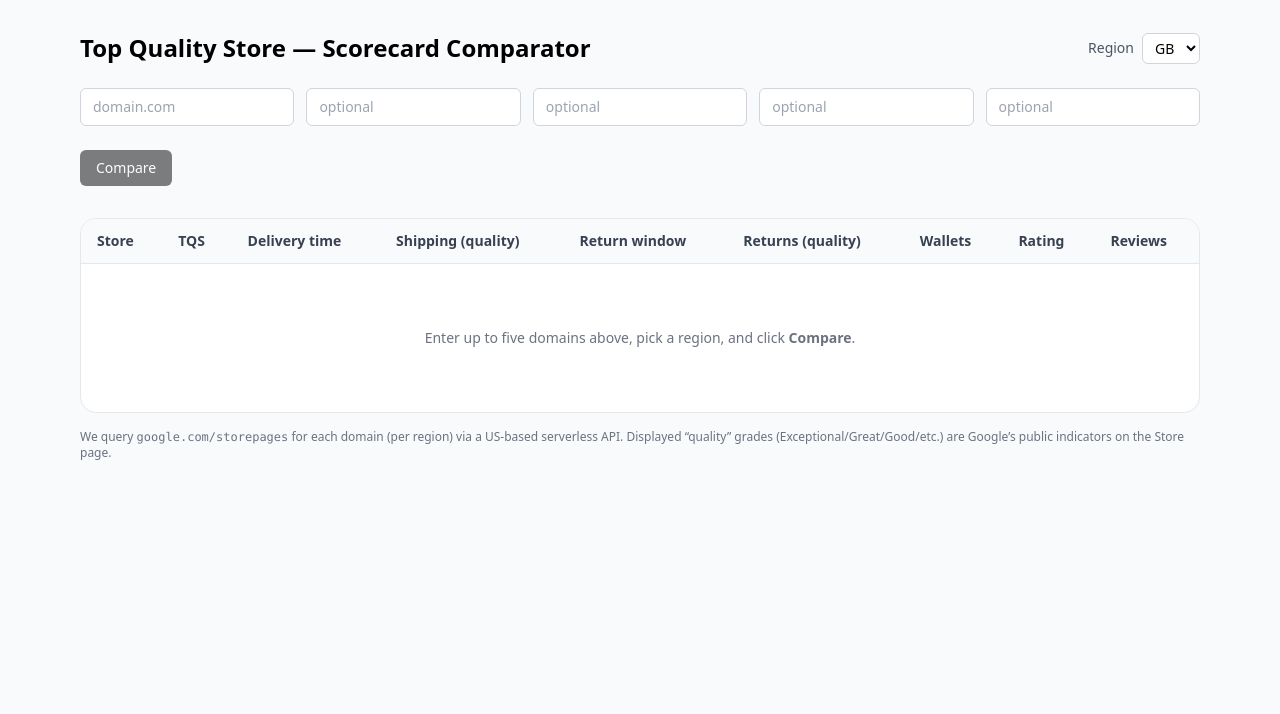
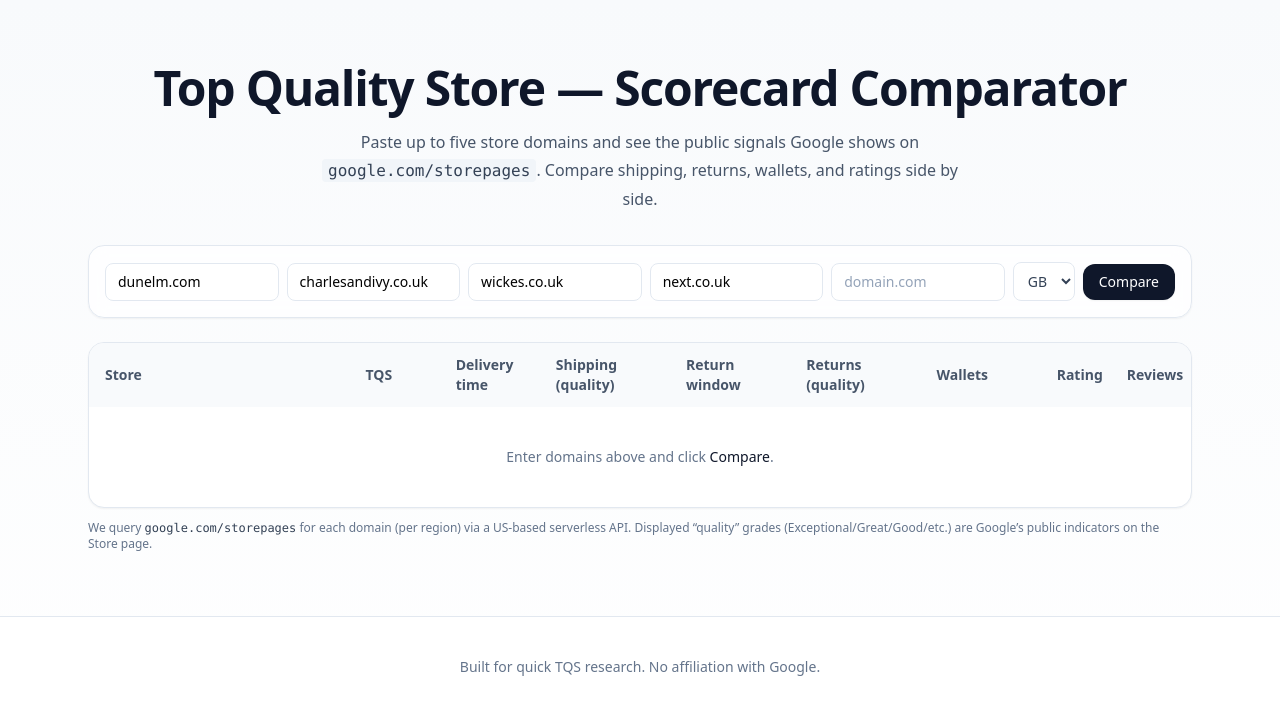
Before and after one commit to carlhendy/tsq-compartpr, a Next.js app: page / in a window 1280 px wide. Shown: the top 714 px of the page. Built offline with nearby package versions, Linux system fonts and the light colour scheme.

Commit message:
Add files via upload

```diff
--- a/app/page.tsx
+++ b/app/page.tsx
@@ -1,291 +1,226 @@
-// app/page.tsx
-"use client";
+'use client';
 
-import { useCallback, useMemo, useState } from "react";
+import { useState } from 'react';
 
-type SectionGrades = {
+type Signals = {
+  tqs_badge: boolean;
+  delivery_time: string;
+  shipping_cost_free: boolean;
+  return_window: string;
+  return_cost_free: boolean;
+  e_wallets: string;
+  store_rating: string;
+  review_count: string;
+  section_grades?: {
     shipping?: string;
     returns?: string;
+    pricing?: string;
     payments?: string;
-  pricing?: string;
     website?: string;
   };
-
-type ApiSignals = {
-  tqs_badge: boolean;
-  delivery_time?: string;
-  shipping_cost_free?: boolean;
-  return_window?: string;
-  return_cost_free?: boolean;
-  e_wallets?: string;
-  store_rating?: string;
-  review_count?: string;
-  section_grades?: SectionGrades;
   logo_url?: string;
 };
 
 type Row = {
-  country: "US" | "GB";
   domain: string;
-  signals: ApiSignals;
+  country: string;
+  signals?: Signals;
+  error?: string;
 };
 
-const COUNTRIES: Array<"US" | "GB"> = ["US", "GB"];
-
-function Pill({ children }: { children: React.ReactNode }) {
-  return (
-    <span className="inline-flex items-center rounded-md bg-gray-100 px-2 py-1 text-xs font-medium text-gray-700">
-      {children}
-    </span>
-  );
-}
-
-function YesNoChip({ yes }: { yes: boolean }) {
-  return (
-    <span
-      className={[
-        "inline-flex items-center gap-1 rounded-full px-2.5 py-1 text-xs font-medium",
-        yes ? "bg-emerald-100 text-emerald-800" : "bg-rose-100 text-rose-800",
-      ].join(" ")}
-    >
-      {yes ? (
-        <>
-          <svg width="14" height="14" viewBox="0 0 20 20" fill="currentColor">
-            <path d="M16.707 5.293a1 1 0 010 1.414l-7.25 7.25a1 1 0 01-1.414 0l-3.25-3.25a1 1 0 111.414-1.414l2.543 2.543 6.543-6.543a1 1 0 011.414 0z" />
-          </svg>
-          Yes
-        </>
-      ) : (
-        <>
-          <svg width="14" height="14" viewBox="0 0 20 20" fill="currentColor">
-            <path d="M10 8.586l4.95-4.95a1 1 0 111.414 1.414L11.414 10l4.95 4.95a1 1 0 11-1.414 1.414L10 11.414l-4.95 4.95a1 1 0 11-1.414-1.414L8.586 10l-4.95-4.95A1 1 0 115.05 3.636L10 8.586z" />
-          </svg>
-          No
-        </>
-      )}
-    </span>
-  );
-}
-
-function GradeChip({ grade }: { grade?: string }) {
-  if (!grade) return <span>—</span>;
-  const color =
-    grade === "Exceptional"
-      ? "bg-emerald-100 text-emerald-800"
-      : grade === "Great"
-      ? "bg-green-100 text-green-800"
-      : grade === "Good"
-      ? "bg-yellow-100 text-yellow-800"
-      : grade === "Fair"
-      ? "bg-orange-100 text-orange-800"
-      : "bg-rose-100 text-rose-800"; // Poor or unknown
-  return (
-    <span className={`inline-flex items-center rounded-full px-2 py-1 text-xs font-medium ${color}`}>
-      {grade}
-    </span>
-  );
-}
+const DEFAULTS = ['dunelm.com', 'charlesandivy.co.uk', 'wickes.co.uk', 'next.co.uk', ''];
 
 export default function Page() {
-  const [country, setCountry] = useState<"US" | "GB">("GB");
-  const [domains, setDomains] = useState<string[]>(["", "", "", "", ""]);
-  const [rows, setRows] = useState<Row[] | null>(null);
-  const [loading, setLoading] = useState(false);
-  const [err, setErr] = useState<string | null>(null);
+  const [domains, setDomains] = useState<string[]>(DEFAULTS);
+  const [country, setCountry] = useState<string>('GB');
+  const [rows, setRows] = useState<Row[]>([]);
+  const [loading, setLoading] = useState<boolean>(false);
 
-  const canCompare = useMemo(
-    () => domains.some((d) => d.trim().length > 0),
-    [domains]
-  );
-
-  const onChangeDomain = (i: number, v: string) => {
+  const updateDomain = (i: number, v: string) => {
     const next = [...domains];
     next[i] = v;
     setDomains(next);
   };
 
-  const fetchSignals = useCallback(async (d: string, c: "US" | "GB") => {
-    const url = `/api/storepage?domain=${encodeURIComponent(d)}&country=${c}`;
-    const res = await fetch(url, { cache: "no-store" });
-    if (!res.ok) throw new Error(`API error for ${d}: ${res.status}`);
-    const data = (await res.json()) as { signals: ApiSignals } | { error: string };
-    if ("error" in data) throw new Error(data.error);
-    return data.signals;
-  }, []);
-
-  const onCompare = useCallback(async () => {
-    setErr(null);
+  async function compare() {
     setLoading(true);
+    setRows([]);
+    const entries = domains.map(d => d.trim()).filter(Boolean).slice(0, 5);
+    const promises = entries.map(async (d) => {
       try {
-      const inputDomains = domains
-        .map((d) => d.trim().toLowerCase().replace(/^https?:\/\//, "").replace(/^www\./, ""))
-        .filter(Boolean)
-        .slice(0, 5);
-
-      const results = await Promise.all(
-        inputDomains.map(async (d) => {
-          const signals = await fetchSignals(d, country);
-          return { country, domain: d, signals } as Row;
-        })
-      );
-      setRows(results);
+        const r = await fetch(`/api/storepage?domain=${encodeURIComponent(d)}&country=${country}`);
+        const json = await r.json();
+        if (json.error) {
+          return { domain: d, country, error: json.error } as Row;
+        }
+        return { domain: d, country, signals: json.signals } as Row;
       } catch (e: any) {
-      setErr(e?.message ?? "Something went wrong");
-      setRows(null);
-    } finally {
+        return { domain: d, country, error: e.message } as Row;
+      }
+    });
+    const out = await Promise.all(promises);
+    setRows(out);
     setLoading(false);
   }
-  }, [domains, country, fetchSignals]);
 
   return (
-    <main className="mx-auto max-w-6xl px-4 py-8">
-      <header className="mb-6 flex items-center justify-between gap-4">
-        <h1 className="text-2xl font-semibold">Top Quality Store — Scorecard Comparator</h1>
-        <div className="flex items-center gap-2">
-          <label className="text-sm text-gray-600">Region</label>
-          <select
-            value={country}
-            onChange={(e) => setCountry(e.target.value as "US" | "GB")}
-            className="rounded-md border border-gray-300 bg-white px-2 py-1 text-sm"
-          >
-            {COUNTRIES.map((c) => (
-              <option key={c} value={c}>
-                {c}
-              </option>
-            ))}
-          </select>
-        </div>
-      </header>
+    <main className="min-h-screen bg-gradient-to-b from-slate-50 to-white">
+      {/* Hero */}
+      <section className="mx-auto max-w-6xl px-6 pt-16 pb-6 text-center">
+        <h1 className="text-4xl font-bold tracking-tight text-slate-900 sm:text-5xl">
+          Top Quality Store — Scorecard Comparator
+        </h1>
+        <p className="mx-auto mt-4 max-w-2xl text-base leading-7 text-slate-600">
+          Paste up to five store domains and see the public signals Google shows on{" "}
+          <code className="rounded bg-slate-100 px-1.5 py-0.5 text-slate-700">google.com/storepages</code>.
+          Compare shipping, returns, wallets, and ratings side by side.
+        </p>
 
-      <section className="mb-6 grid grid-cols-1 gap-3 sm:grid-cols-2 lg:grid-cols-5">
+        {/* Inputs */}
+        <div className="mt-8 rounded-2xl border border-slate-200 bg-white/70 p-4 shadow-sm backdrop-blur">
+          <div className="flex flex-col gap-3 sm:flex-row sm:items-center sm:gap-2">
+            <div className="grid flex-1 grid-cols-1 gap-2 sm:grid-cols-5">
               {domains.map((d, i) => (
                 <input
                   key={i}
                   value={d}
-            onChange={(e) => onChangeDomain(i, e.target.value)}
-            placeholder={i === 0 ? "domain.com" : "optional"}
-            className="w-full rounded-md border border-gray-300 px-3 py-2 text-sm"
+                  onChange={(e) => updateDomain(i, e.target.value)}
+                  placeholder="domain.com"
+                  className="w-full rounded-lg border border-slate-200 px-3 py-2 text-sm outline-none placeholder:text-slate-400 focus:border-slate-300 focus:ring-2 focus:ring-slate-200"
                 />
               ))}
-      </section>
-
-      <div className="mb-8">
+            </div>
+            <div className="flex items-center gap-2 pt-2 sm:pt-0">
+              <select
+                value={country}
+                onChange={(e) => setCountry(e.target.value)}
+                className="rounded-lg border border-slate-200 bg-white px-2.5 py-2 text-sm text-slate-700 focus:border-slate-300 focus:outline-none focus:ring-2 focus:ring-slate-200"
+              >
+                <option value="US">US</option>
+                <option value="GB">GB</option>
+                <option value="AU">AU</option>
+                <option value="CA">CA</option>
+                <option value="IE">IE</option>
+                <option value="NZ">NZ</option>
+                <option value="DE">DE</option>
+                <option value="FR">FR</option>
+              </select>
               <button
-          disabled={!canCompare || loading}
-          onClick={onCompare}
-          className="rounded-md bg-black px-4 py-2 text-sm font-medium text-white disabled:opacity-50"
+                onClick={compare}
+                disabled={loading}
+                className="inline-flex items-center gap-2 rounded-xl bg-slate-900 px-4 py-2 text-sm font-medium text-white shadow-sm hover:bg-slate-800 disabled:cursor-not-allowed disabled:opacity-60"
               >
-          {loading ? "Comparing..." : "Compare"}
+                {loading ? "Loading…" : "Compare"}
               </button>
-      </div>
-
-      {err && (
-        <div className="mb-6 rounded-md bg-rose-50 px-4 py-3 text-rose-700">
-          {err}
-        </div>
-      )}
-
-      <section className="overflow-hidden rounded-2xl border border-gray-200 bg-white">
-        <table className="min-w-full divide-y divide-gray-200">
-          <thead className="bg-gray-50">
-            <tr>
-              <th className="px-4 py-3 text-left text-sm font-semibold text-gray-700">Store</th>
-              <th className="px-4 py-3 text-left text-sm font-semibold text-gray-700">TQS</th>
-              <th className="px-4 py-3 text-left text-sm font-semibold text-gray-700">Delivery time</th>
-              <th className="px-4 py-3 text-left text-sm font-semibold text-gray-700">Shipping (quality)</th>
-              <th className="px-4 py-3 text-left text-sm font-semibold text-gray-700">Return window</th>
-              <th className="px-4 py-3 text-left text-sm font-semibold text-gray-700">Returns (quality)</th>
-              <th className="px-4 py-3 text-left text-sm font-semibold text-gray-700">Wallets</th>
-              <th className="px-4 py-3 text-left text-sm font-semibold text-gray-700">Rating</th>
-              <th className="px-4 py-3 text-left text-sm font-semibold text-gray-700">Reviews</th>
-            </tr>
-          </thead>
-          <tbody className="divide-y divide-gray-100">
-            {(rows ?? []).map((row) => {
-              const s = row.signals ?? {};
-              return (
-                <tr key={`${row.country}-${row.domain}`}>
-                  <td className="px-4 py-4">
-                    <div className="flex items-center gap-3">
-                      {s.logo_url ? (
-                        <img
-                          src={s.logo_url}
-                          alt=""
-                          className="h-9 w-9 rounded-md object-cover"
-                        />
-                      ) : (
-                        <div className="h-9 w-9 rounded-md bg-gray-100" />
-                      )}
-                      <div className="flex flex-col">
-                        <div className="text-sm font-medium text-gray-900">
-                          {row.domain}
-                        </div>
-                        <div className="mt-1">
-                          <Pill>{row.country}</Pill>
             </div>
           </div>
         </div>
+      </section>
+
+      {/* Results */}
+      <section className="mx-auto max-w-6xl px-6 pb-16">
+        <div className="overflow-hidden rounded-2xl border border-slate-200 bg-white shadow-sm">
+          <table className="w-full table-fixed text-left">
+            <thead className="bg-slate-50 text-sm text-slate-600">
+              <tr className="[&>th]:px-4 [&>th]:py-3">
+                <th className="w-[26%]">Store</th>
+                <th className="w-[9%]">TQS</th>
+                <th className="w-[10%]">Delivery time</th>
+                <th className="w-[13%]">Shipping (quality)</th>
+                <th className="w-[12%]">Return window</th>
+                <th className="w-[13%]">Returns (quality)</th>
+                <th className="w-[12%]">Wallets</th>
+                <th className="w-[7%]">Rating</th>
+                <th className="w-[8%]">Reviews</th>
+              </tr>
+            </thead>
+            <tbody className="divide-y divide-slate-100 text-sm text-slate-800">
+              {rows.length === 0 && (
+                <tr>
+                  <td colSpan={9} className="px-4 py-10 text-center text-slate-500">
+                    Enter domains above and click <span className="font-medium text-slate-900">Compare</span>.
                   </td>
+                </tr>
+              )}
+              {rows.map((row, i) => {
+                const s = row.signals;
+                const badge = (label: string, tone: 'green'|'yellow'|'red'|'slate' = 'slate') => {
+                  const toneMap: Record<string, string> = {
+                    green: 'bg-green-50 text-green-700 ring-green-600/20',
+                    yellow: 'bg-amber-50 text-amber-700 ring-amber-600/20',
+                    red: 'bg-rose-50 text-rose-700 ring-rose-600/20',
+                    slate: 'bg-slate-50 text-slate-700 ring-slate-600/20',
+                  };
+                  return (
+                    <span className={`inline-flex items-center gap-1 rounded-full px-2.5 py-1 text-xs ring-1 ${toneMap[tone]}`}>
+                      {label}
+                    </span>
+                  );
+                };
 
-                  <td className="px-4 py-4">
-                    <YesNoChip yes={!!s.tqs_badge} />
-                  </td>
+                const qualityTone = (q?: string) => {
+                  if (!q) return 'slate';
+                  const v = q.toLowerCase();
+                  if (v.includes('exceptional')) return 'green';
+                  if (v.includes('great')) return 'green';
+                  if (v.includes('good')) return 'yellow';
+                  return 'slate';
+                };
 
-                  <td className="px-4 py-4">
-                    <div className="text-sm text-gray-900">
-                      {s.delivery_time || "—"}
+                return (
+                  <tr key={i} className="[&>td]:px-4 [&>td]:py-4">
+                    <td className="flex items-center gap-3 pr-2">
+                      <div className="h-10 w-10 overflow-hidden rounded-xl ring-1 ring-slate-200 bg-white">
+                        {s?.logo_url ? (
+                          // eslint-disable-next-line @next/next/no-img-element
+                          <img src={s.logo_url} alt="" className="h-full w-full object-cover" />
+                        ) : (
+                          <div className="h-full w-full bg-slate-100" />
+                        )}
+                      </div>
+                      <div className="leading-5">
+                        <div className="font-medium text-slate-900">{row.domain}</div>
                       </div>
                     </td>
 
-                  <td className="px-4 py-4">
-                    <GradeChip grade={s.section_grades?.shipping} />
+                    <td>
+                      {s ? (
+                        s.tqs_badge
+                          ? badge('Yes', 'green')
+                          : badge('No', 'red')
+                      ) : row.error ? badge('Error', 'red') : badge('—', 'slate')}
                     </td>
 
-                  <td className="px-4 py-4">
-                    <div className="text-sm text-gray-900">
-                      {s.return_window || "—"}
-                    </div>
-                  </td>
+                    <td className="tabular-nums">{s?.delivery_time || '—'}</td>
 
-                  <td className="px-4 py-4">
-                    <GradeChip grade={s.section_grades?.returns} />
-                  </td>
+                    <td>{badge(s?.section_grades?.shipping || '—', qualityTone(s?.section_grades?.shipping) as any)}</td>
 
-                  <td className="px-4 py-4">
-                    <div className="max-w-[260px] truncate text-sm text-gray-900">
-                      {s.e_wallets || "—"}
-                    </div>
-                  </td>
+                    <td className="tabular-nums">{s?.return_window || '—'}</td>
 
-                  <td className="px-4 py-4">
-                    <div className="text-sm font-medium text-emerald-700">
-                      {s.store_rating || "—"}
-                    </div>
-                  </td>
+                    <td>{badge(s?.section_grades?.returns || '—', qualityTone(s?.section_grades?.returns) as any)}</td>
 
-                  <td className="px-4 py-4">
-                    <div className="text-sm text-gray-900">
-                      {s.review_count || "—"}
-                    </div>
-                  </td>
+                    <td className="truncate">{s?.e_wallets || '—'}</td>
+
+                    <td className="tabular-nums font-medium text-emerald-700">{s?.store_rating || '—'}</td>
+
+                    <td className="tabular-nums">{s?.review_count || '—'}</td>
                   </tr>
                 );
               })}
-
-            {!rows?.length && (
-              <tr>
-                <td colSpan={9} className="px-4 py-16 text-center text-sm text-gray-500">
-                  Enter up to five domains above, pick a region, and click <strong>Compare</strong>.
-                </td>
-              </tr>
-            )}
             </tbody>
           </table>
+        </div>
+
+        <p className="mt-3 text-xs text-slate-500">
+          We query <span className="font-mono text-slate-700">google.com/storepages</span> for each domain (per region) via a US-based serverless API.
+          Displayed “quality” grades (Exceptional/Great/Good/etc.) are Google’s public indicators on the Store page.
+        </p>
       </section>
 
-      <p className="mt-4 text-xs text-gray-500">
-        We query <code>google.com/storepages</code> for each domain (per region) via a US-based serverless API. Displayed “quality” grades (Exceptional/Great/Good/etc.) are Google’s public indicators on the Store page.
-      </p>
+      {/* Footer */}
+      <footer className="border-t border-slate-200 bg-white/90 py-10 text-center text-sm text-slate-500">
+        Built for quick TQS research. No affiliation with Google.
+      </footer>
     </main>
   );
 }
```
Lines whose indentation alone changed are shown as unchanged.
